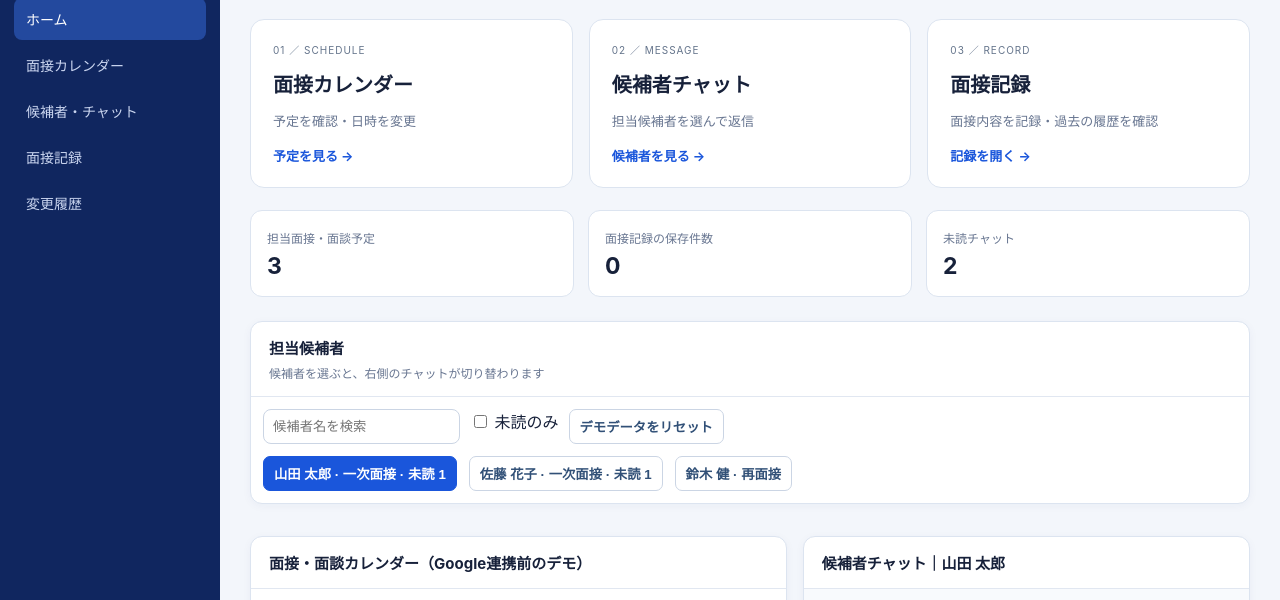
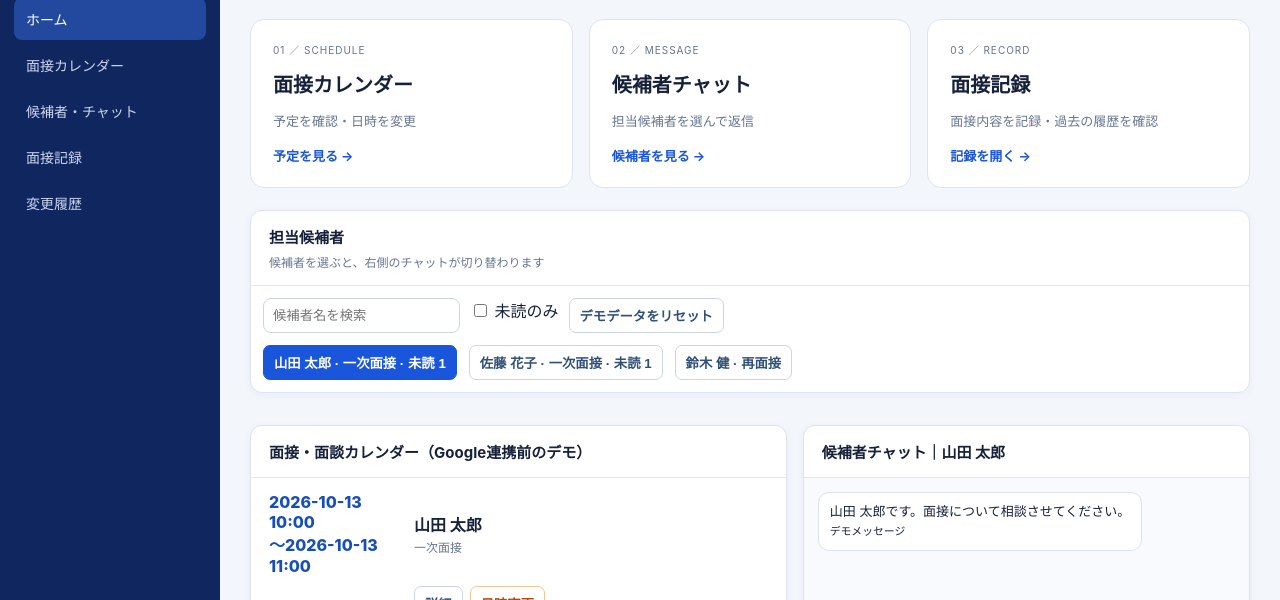
Before and after one commit to imuracchi/recruit-management-demo, a plain HTML site: page interviewer-portal-preview.html in a window 1280 px wide. Shown: the part 127-727 px from the top of the page. Drawn offline with Linux system fonts and the light colour scheme.

Commit message:
ホーム上部の件数カードを削除

```diff
--- a/interviewer-portal-preview.html
+++ b/interviewer-portal-preview.html
@@ -7,7 +7,7 @@
 <div class="notice">操作デモ｜Googleカレンダーは未接続です。送信・記録・日時変更はこのブラウザだけに保存されます。実際の個人情報は入力しないでください。</div>
 <div class="shell"><aside><div class="logo">MY CAREER<br><span class="role" id="sideRole">CAポータル</span></div><a class="nav active" href="index.html">ホーム</a><a class="nav" href="#scheduleList">面接カレンダー</a><a class="nav" href="#candidates">候補者・チャット</a><a class="nav" href="interview-records.html">面接記録</a><a class="nav" href="#history">変更履歴</a></aside>
 <main><div class="top"><div><h1>ホーム</h1><div style="color:#687691;font-size:13px;margin-top:4px">担当候補者への対応と、面接・面談の予定を確認できます。</div></div><div class="switch"><button id="ivBtn" class="active" onclick="setRole('interviewer')">CA</button><button id="mentorBtn" onclick="setRole('mentor')">メンター</button></div></div>
-<section class="quick"><a href="#scheduleList"><span>01 ／ SCHEDULE</span><b>面接カレンダー</b><p>予定を確認・日時を変更</p><strong>予定を見る →</strong></a><a href="#candidates"><span>02 ／ MESSAGE</span><b>候補者チャット</b><p>担当候補者を選んで返信</p><strong>候補者を見る →</strong></a><a href="interview-records.html"><span>03 ／ RECORD</span><b>面接記録</b><p>面接内容を記録・過去の履歴を確認</p><strong>記録を開く →</strong></a></section><section class="stats"><div class="stat"><span>本日の予定</span><b id="todayCount">3</b></div><div class="stat"><span>面接記録の保存件数</span><b id="recordCount">0</b></div><div class="stat"><span>未読チャット</span><b id="unreadCount">2</b></div></section>
+<section class="quick"><a href="#scheduleList"><span>01 ／ SCHEDULE</span><b>面接カレンダー</b><p>予定を確認・日時を変更</p><strong>予定を見る →</strong></a><a href="#candidates"><span>02 ／ MESSAGE</span><b>候補者チャット</b><p>担当候補者を選んで返信</p><strong>候補者を見る →</strong></a><a href="interview-records.html"><span>03 ／ RECORD</span><b>面接記録</b><p>面接内容を記録・過去の履歴を確認</p><strong>記録を開く →</strong></a></section>
 <section class="card" style="margin-bottom:16px"><h2>担当候補者 <small>候補者を選ぶと、右側のチャットが切り替わります</small></h2><div style="padding:12px;display:flex;gap:10px;flex-wrap:wrap"><input id="search" aria-label="候補者名を検索" placeholder="候補者名を検索" oninput="renderCandidates()" style="padding:9px;border:1px solid #cbd5e4;border-radius:8px"><label><input id="unreadOnly" type="checkbox" onchange="renderCandidates()"> 未読のみ</label><button class="btn" onclick="resetDemo()">デモデータをリセット</button></div><div id="candidates"></div></section><div id="feedback" role="status" aria-live="polite" style="padding:8px 0"></div><div class="layout"><div><section class="card"><h2 id="scheduleTitle">本日の面接予定</h2><div id="scheduleList"></div></section><section class="card history"><h2>最近の変更履歴</h2><div id="history"><div>9/29 18:20　10:00の面接を11:00へ変更申請（承認済み）</div><div>9/28 13:05　担当候補者の面接評価を登録</div></div></section></div>
 <section class="card"><h2 id="chatTitle">候補者チャット</h2><div class="chat" id="chat"><div class="msg them">本日の面接について確認したいことがあります。</div><div class="msg me">ご連絡ありがとうございます。どのような点でしょうか？</div></div><form class="compose" onsubmit="sendChat(event)"><textarea id="chatInput" placeholder="候補者への返信"></textarea><button>送信</button></form></section></div><section class="card" style="margin-top:16px"><h2>面接記録</h2><p style="padding:0 18px">候補者ごとの記録一覧・入力は専用画面で行います。</p><p style="padding:0 18px"><a class="btn primary" id="recordLink" href="interview-records.html">選択中の候補者の面接記録を開く</a></p></section></main></div>
 <div class="modal" id="modal"><div class="dialog"><h2>面接日時を変更</h2><div style="padding:10px;background:#f3f6fb;border-radius:8px"><b id="targetName">山田 太郎</b>　<span id="targetTime">10:00〜11:00</span></div><div class="field"><label>変更理由</label><select id="reason"><option>業務都合</option><option>体調不良</option><option>急な予定変更</option><option>その他</option></select></div><div class="field"><label>変更希望日時</label><input id="newDate" type="datetime-local" required><div class="field"><label for="newEnd">変更後の終了日時（JST）</label><input id="newEnd" type="datetime-local" required></div></div><div class="field"><label>スタッフへの申し送り</label><textarea id="note" rows="3" placeholder="補足があれば入力"></textarea></div><div style="font-size:12px;color:#b54708;background:#fff7ed;padding:10px;border-radius:8px">変更前後の日時を確認して確定してください。このデモではGoogleカレンダー・候補者への通知は更新されません。</div><div class="dialog-actions"><button class="btn" onclick="closeModal()">キャンセル</button><button class="btn primary" onclick="submitChange()">変更を確定</button></div></div></div>
@@ -31,8 +31,6 @@ function setRole(v){stash();role=v;active=state.people[role][0].id;render()}
 function renderCandidates(){const q=$('search').value.trim(),only=$('unreadOnly').checked;const rows=state.people[role].filter(p=>p.name.includes(q)&&(!only||p.unread));$('candidates').innerHTML=rows.length?rows.map(p=>'<button class="btn '+(p.id===active?'primary':'')+'" style="margin:0 0 12px 12px" onclick="choose(\''+p.id+'\')">'+esc(p.name)+' · '+esc(p.kind)+(p.unread?' · 未読 '+p.unread:'')+'</button>').join(''):'<p style="padding:0 18px">該当する候補者はいません。</p>'}
 function render(){
 const p=person();$('ivBtn').classList.toggle('active',role==='interviewer');$('mentorBtn').classList.toggle('active',role==='mentor');$('sideRole').textContent=role==='interviewer'?'CAポータル':'メンターポータル';
-$('todayCount').textContent=state.people[role].length;$('todayCount').previousElementSibling.textContent='担当面接・面談予定';
-$('unreadCount').textContent=state.people[role].reduce((n,p)=>n+p.unread,0);$('recordCount').textContent=state.people[role].reduce((n,p)=>n+(state.records[p.id]||[]).length,0);
 $('scheduleTitle').textContent='面接・面談カレンダー（Google連携前のデモ）';
 $('scheduleList').innerHTML=state.people[role].slice().sort((a,b)=>a.start.localeCompare(b.start)).map(p=>'<div class="schedule"><div class="time">'+esc(fmt(p.start))+'<br>〜'+esc(fmt(p.end))+'</div><div class="person"><b>'+esc(p.name)+'</b><span>'+esc(p.kind)+'</span></div><div class="actions"><button class="btn" onclick="choose(\''+p.id+'\')">詳細</button><button class="btn warn" onclick="openModal(\''+p.id+'\')">日時変更</button></div></div>').join('');
 $('chatTitle').textContent='候補者チャット｜'+p.name;
```
